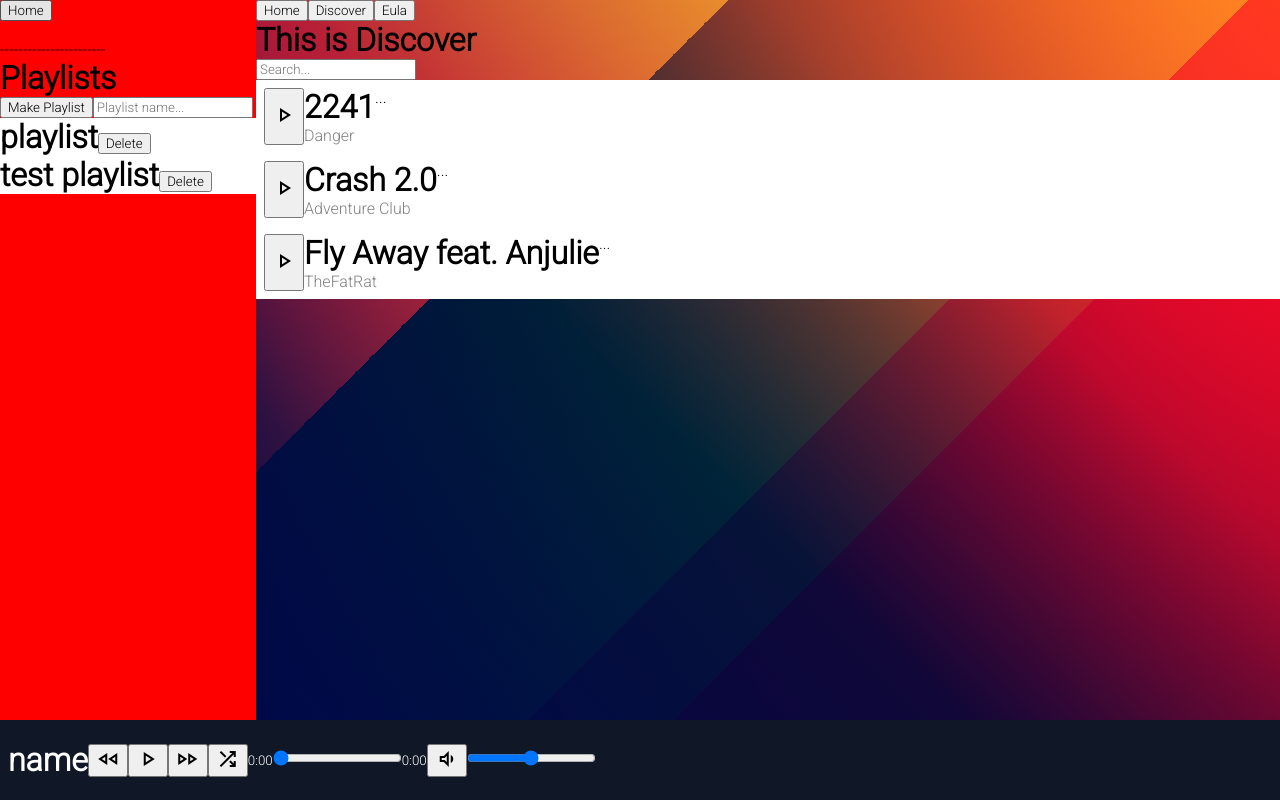
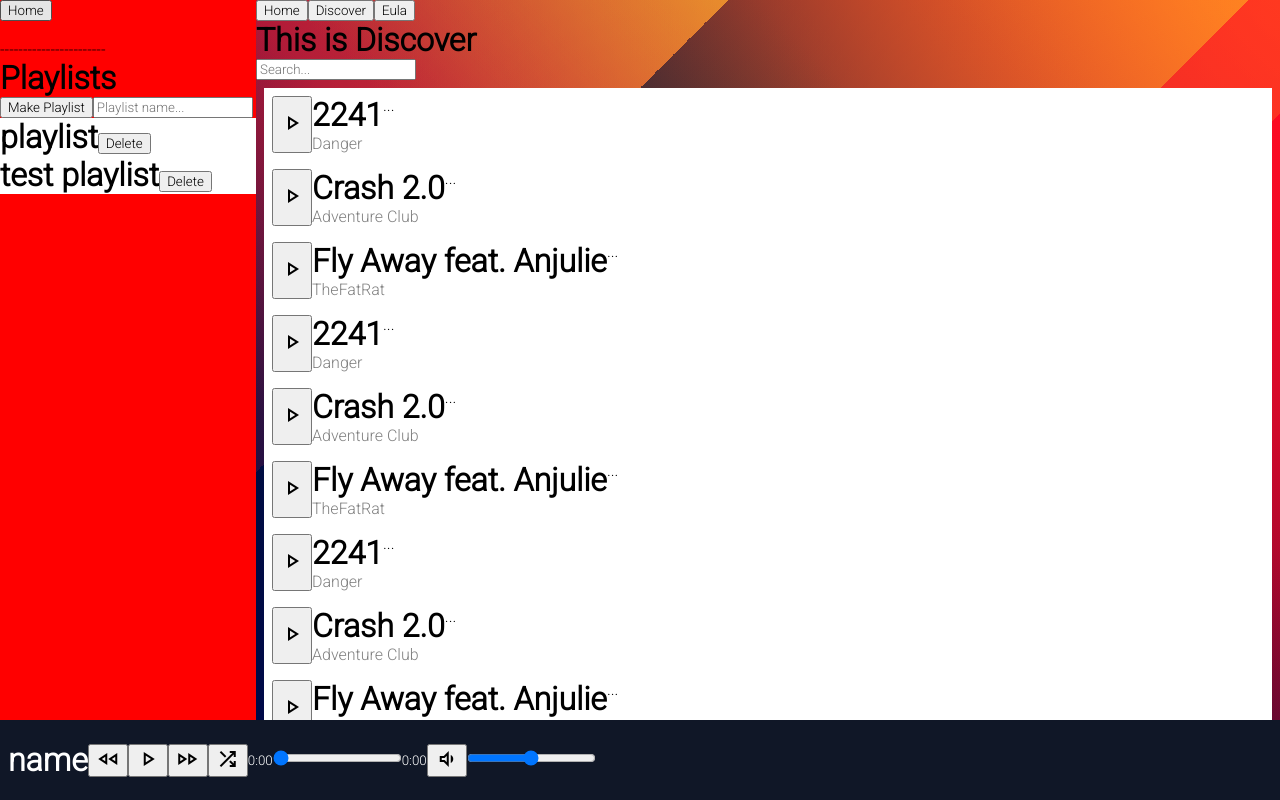
Before and after one commit to RomanLatipov/music-player, a React (Vite) app: page / in a window 1280 px wide. Both pictures are taken after a click on the button "Discover". Built offline with nearby package versions, Linux system fonts and the light colour scheme; data requests are answered from the project's data file.

Commit message:
fix padding

```diff
--- a/db.json
+++ b/db.json
@@ -1,5 +1,92 @@
 {
   "songs": [
+    {
+      "id": "1",
+      "title": "2241",
+      "artist": "Danger",
+      "genres": [
+        "edm",
+        "rock"
+      ],
+      "album_cover": ""
+    },
+    {
+      "id": "2",
+      "title": "Crash 2.0",
+      "artist": "Adventure Club",
+      "genres": [
+        "edm",
+        "house"
+      ],
+      "album_cover": ""
+    },
+    {
+      "id": "3",
+      "title": "Fly Away feat. Anjulie",
+      "artist": "TheFatRat",
+      "genres": [
+        "edm"
+      ],
+      "album_cover": ""
+    },
+    {
+      "id": "1",
+      "title": "2241",
+      "artist": "Danger",
+      "genres": [
+        "edm",
+        "rock"
+      ],
+      "album_cover": ""
+    },
+    {
+      "id": "2",
+      "title": "Crash 2.0",
+      "artist": "Adventure Club",
+      "genres": [
+        "edm",
+        "house"
+      ],
+      "album_cover": ""
+    },
+    {
+      "id": "3",
+      "title": "Fly Away feat. Anjulie",
+      "artist": "TheFatRat",
+      "genres": [
+        "edm"
+      ],
+      "album_cover": ""
+    },
+    {
+      "id": "1",
+      "title": "2241",
+      "artist": "Danger",
+      "genres": [
+        "edm",
+        "rock"
+      ],
+      "album_cover": ""
+    },
+    {
+      "id": "2",
+      "title": "Crash 2.0",
+      "artist": "Adventure Club",
+      "genres": [
+        "edm",
+        "house"
+      ],
+      "album_cover": ""
+    },
+    {
+      "id": "3",
+      "title": "Fly Away feat. Anjulie",
+      "artist": "TheFatRat",
+      "genres": [
+        "edm"
+      ],
+      "album_cover": ""
+    },
     {
       "id": "1",
       "title": "2241",
--- a/src/App.css
+++ b/src/App.css
@@ -40,6 +40,8 @@
   width: 80vw;
   grid-column: 2;
   grid-row: 1;
+  overflow-y: scroll;
+  scrollbar-width: none;
 }
 #bottom-bar{
   background-color: #101727;
--- /dev/null
+++ b/src/components/Discover.css
@@ -0,0 +1,3 @@
+#songs {
+    padding: 0.5rem;
+}
--- a/src/components/Discover.jsx
+++ b/src/components/Discover.jsx
@@ -1,3 +1,4 @@
+import "./Discover.css";
 import Song from "./Song";
 import List from "./List";
 import { useState, useEffect } from "react";
@@ -64,6 +65,8 @@ export default function Discover({songSetter, setSrcChange, setIndex, setPlaying
     return(<>
         <h1>This is Discover</h1>
         <input type="test" placeholder="Search..." onChange={event => handleSearch(event.target.value)}></input>
-        {songs}
+        <div id="songs">
+            {songs}
+        </div>
     </>)
 }
```
